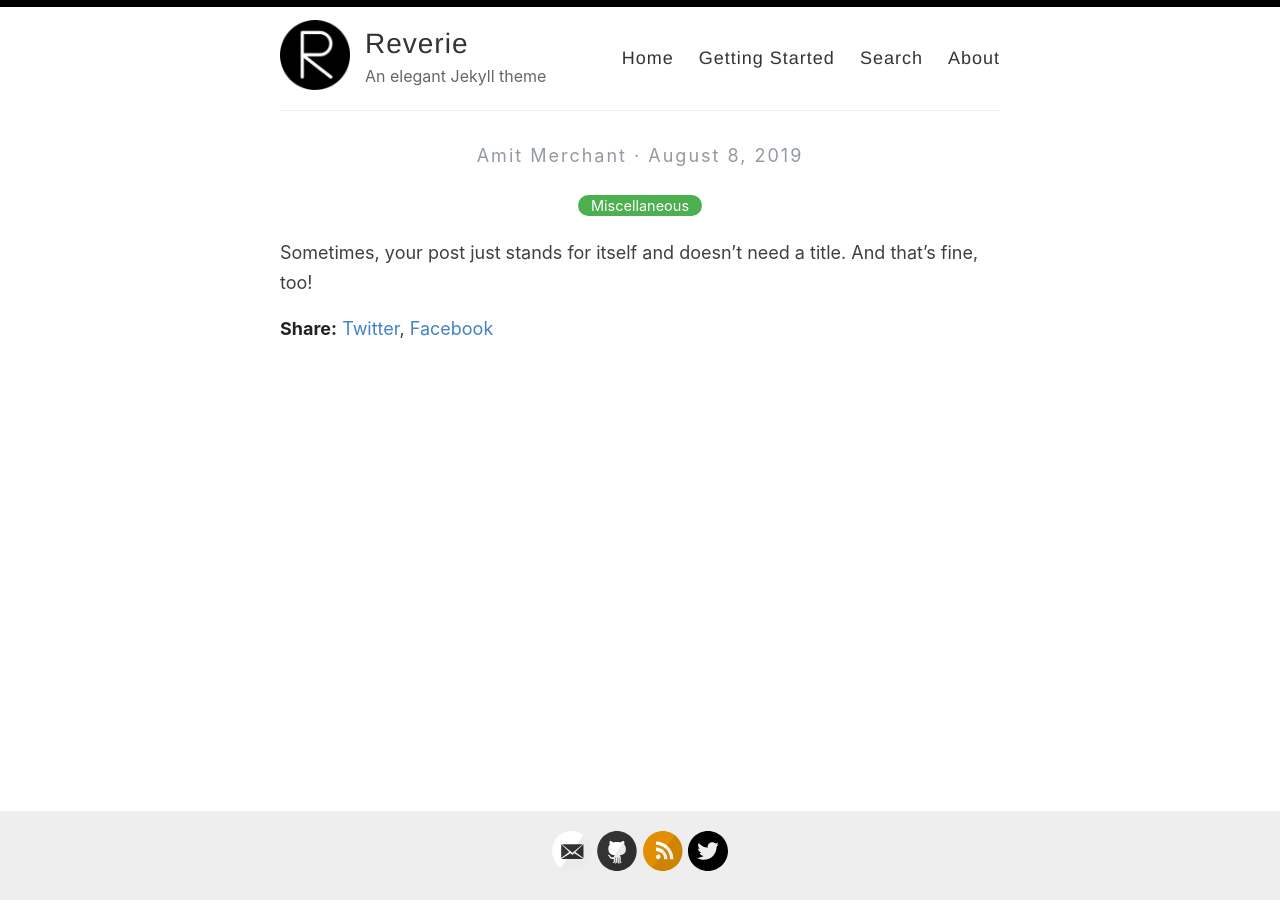
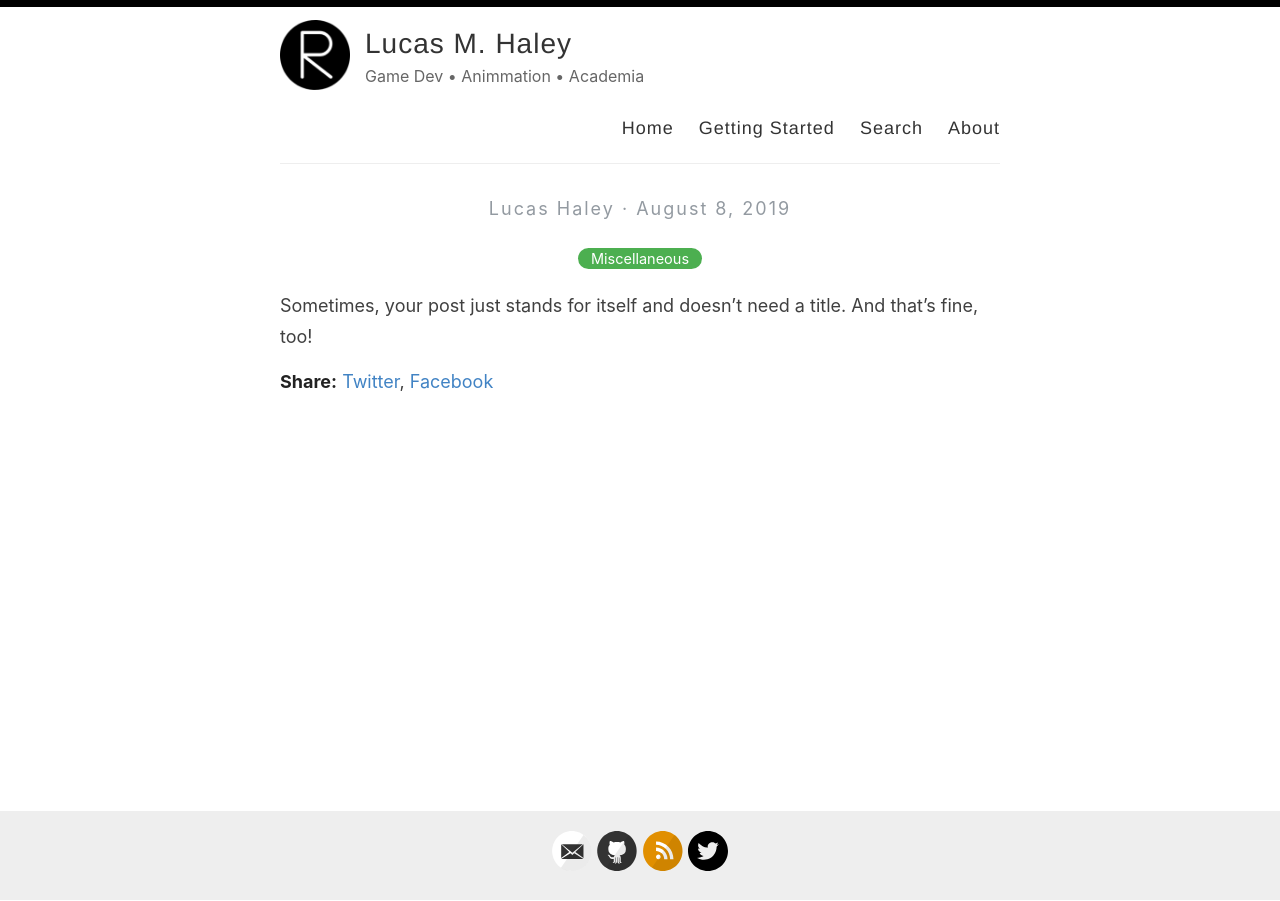
Before and after one commit to lucashaley/lucashaley.github.io, a Jekyll site: the page built from _posts/2019-08-08-no-title-posts.md, in a window 1280 px wide. Built offline with Jekyll 4.4.1, drawn with Linux system fonts in a browser that asks for light colours.

Commit message:
Update _config.yml

```diff
--- a/_config.yml
+++ b/_config.yml
@@ -3,13 +3,13 @@
 #
 
 # Name of your site (displayed in the header)
-name: Reverie
+name: Lucas M. Haley
 
 # Name of the author
-author: Amit Merchant
+author: Lucas Haley
 
 # Short bio or description (displayed in the header)
-description: An elegant Jekyll theme
+description: Game Dev • Animmation • Academia
 
 # URL of your avatar or profile pic (you could use your GitHub profile pic)
 avatar: /images/reverie.png
@@ -21,15 +21,15 @@
 # Includes an icon in the footer for each username you enter
 footer-links:
   dribbble:
-  email: amit.d.merchant@gmail.com
+  email: lucashaley@yahoo.comm
   facebook:
   flickr:
-  github: amitmerchant1990/reverie
+  github: lucashaley/
   instagram:
   linkedin:
   pinterest:
   rss: rss
-  twitter: amit_merchant
+  twitter: lucashaley
   stackoverflow:
   youtube: # channel/<your_long_string> or user/<user-name>
   googleplus: # anything in your profile username that comes after plus.google.com/
```
